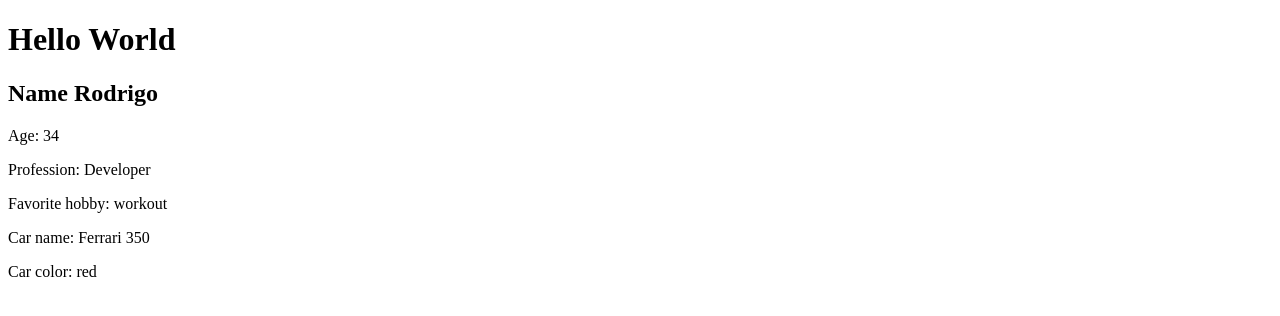
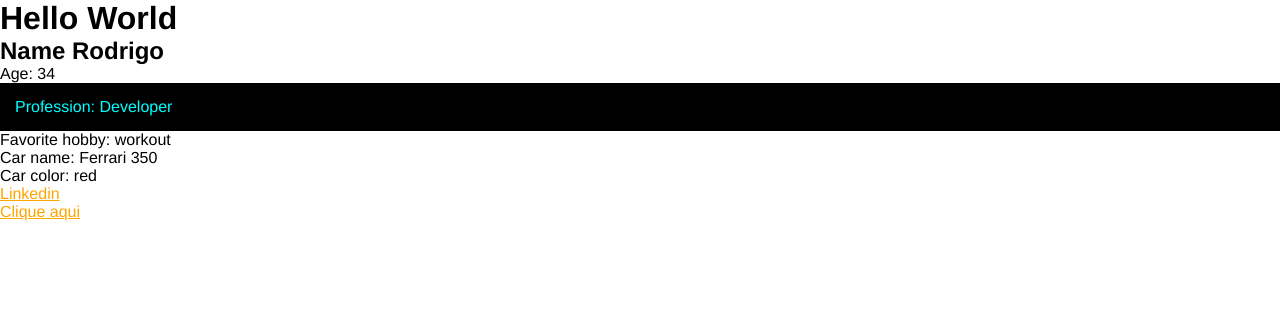
Before and after one commit to rodrigowe1988/angular_13_course, an Angular app in the folder my_first_angular_project/: page / in a window 1280 px wide. Shown: the top 316 px of the page. Built offline with nearby package versions, Linux system fonts and the light colour scheme.

Commit message:
starting with CSS

```diff
--- a/my_first_angular_project/src/app/app.component.html
+++ b/my_first_angular_project/src/app/app.component.html
@@ -1,2 +1,3 @@
 <h1>Hello World</h1>
 <app-teste></app-teste>
+<br><a href="#">Clique aqui</a>
--- a/my_first_angular_project/src/app/components/teste/teste.component.css
+++ b/my_first_angular_project/src/app/components/teste/teste.component.css
@@ -0,0 +1,5 @@
+.title {
+	background: #000;
+	color: aqua;
+	padding: 15px;
+}
--- a/my_first_angular_project/src/app/components/teste/teste.component.html
+++ b/my_first_angular_project/src/app/components/teste/teste.component.html
@@ -1,6 +1,7 @@
 <h2>Name {{ name }}</h2>
 <p>Age: {{ age }}</p>
-<p>Profession: {{ profession }}</p>
+<p class="title">Profession: {{ profession }}</p>
 <p>Favorite hobby: {{ hobbies[0] }}</p>
 <p>Car name: {{ car.name }}</p>
 <p>Car color: {{ car.color }}</p>
+<a href="https://www.linkedin.com/in/rodrigo-weber-41446b74/">Linkedin</a>
--- a/my_first_angular_project/src/styles.css
+++ b/my_first_angular_project/src/styles.css
@@ -1 +1,10 @@
 /* You can add global styles to this file, and also import other style files */
+* {
+	margin: 0;
+	padding: 0;
+	font-family: Helvetica;
+}
+
+a {
+	color: orange;
+}
```
Also changed, not shown: 1 other file (tests, documents, lock files or other folders).
